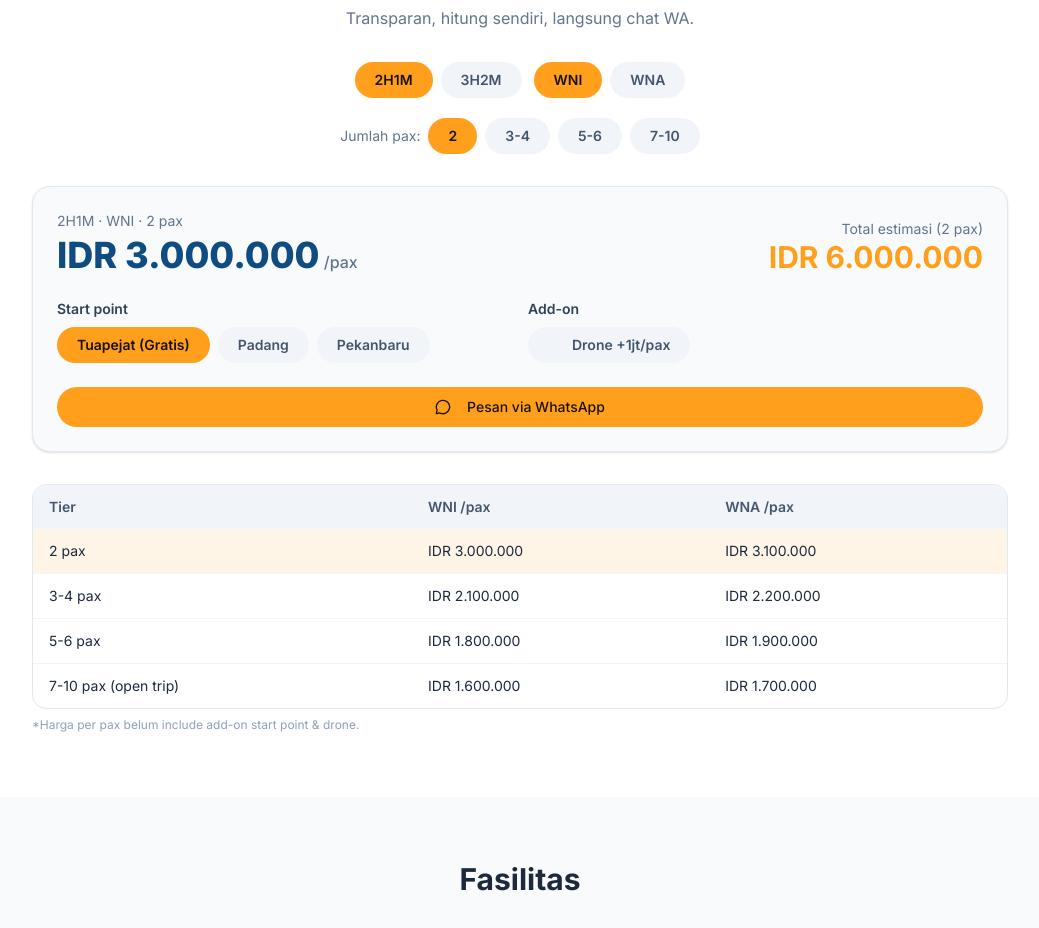
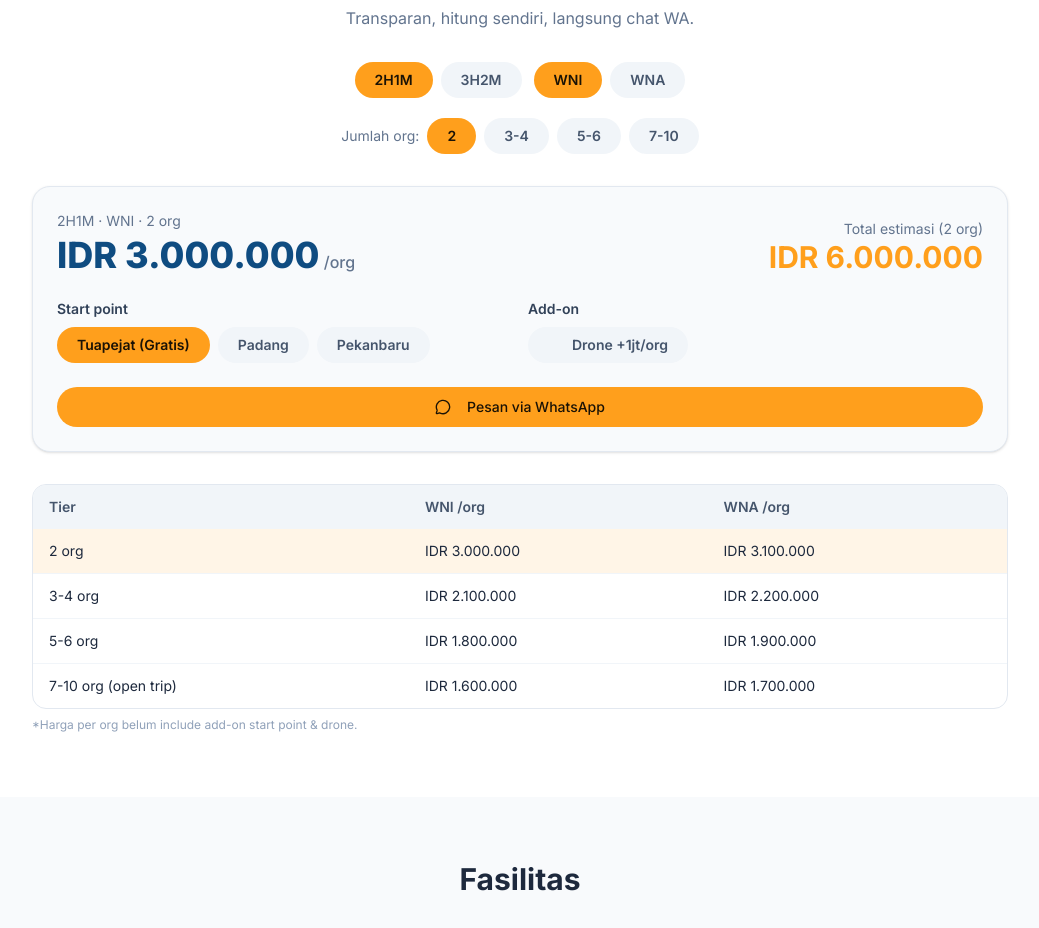
Before and after one commit to zikriaulia28/mentawai-japangisme, a Next.js app: page / in a window 1280 px wide. Shown: the part 1250-2178 px from the top of the page, without its empty margins (120-1159 px from the left). Built offline with nearby package versions, Linux system fonts and the light colour scheme; no server answers.

Commit message:
refactor: update pricing logic to use org instead of pax for calculations

```diff
--- a/src/components/sections/PricingSection.tsx
+++ b/src/components/sections/PricingSection.tsx
@@ -5,30 +5,57 @@ import { Check, MessageCircle } from "lucide-react";
 import { Reveal } from "@/components/Reveal";
 import { buttonVariants } from "@/components/ui/button";
 import { cn } from "@/lib/utils";
-import { calcPricing, buildWaUrl, formatIDR, type Category, type PackageKey, type StartPoint } from "@/lib/pricing";
+import {
+  calcPricing,
+  buildWaUrl,
+  formatIDR,
+  type Category,
+  type PackageKey,
+  type StartPoint,
+} from "@/lib/pricing";
 
-const PAX_OPTIONS = [2, 3, 5, 7] as const;
-const PAX_LABEL: Record<number, string> = { 2: "2", 3: "3-4", 5: "5-6", 7: "7-10" };
-const TIER_LABEL: Record<number, string> = { 2: "2 pax", 3: "3-4 pax", 5: "5-6 pax", 7: "7-10 pax (open trip)" };
+const org_OPTIONS = [2, 3, 5, 7] as const;
+const org_LABEL: Record<number, string> = {
+  2: "2",
+  3: "3-4",
+  5: "5-6",
+  7: "7-10",
+};
+const TIER_LABEL: Record<number, string> = {
+  2: "2 org",
+  3: "3-4 org",
+  5: "5-6 org",
+  7: "7-10 org (open trip)",
+};
 
-const TIERS: { pkg: PackageKey; pax: 2 | 3 | 5 | 7 }[] = [
-  { pkg: "2H1M", pax: 2 },
-  { pkg: "2H1M", pax: 3 },
-  { pkg: "2H1M", pax: 5 },
-  { pkg: "2H1M", pax: 7 },
-  { pkg: "3H2M", pax: 2 },
-  { pkg: "3H2M", pax: 3 },
-  { pkg: "3H2M", pax: 5 },
-  { pkg: "3H2M", pax: 7 },
+const TIERS: { pkg: PackageKey; org: 2 | 3 | 5 | 7 }[] = [
+  { pkg: "2H1M", org: 2 },
+  { pkg: "2H1M", org: 3 },
+  { pkg: "2H1M", org: 5 },
+  { pkg: "2H1M", org: 7 },
+  { pkg: "3H2M", org: 2 },
+  { pkg: "3H2M", org: 3 },
+  { pkg: "3H2M", org: 5 },
+  { pkg: "3H2M", org: 7 },
 ];
 
-function Pill({ active, onClick, children }: { active: boolean; onClick: () => void; children: React.ReactNode }) {
+function Pill({
+  active,
+  onClick,
+  children,
+}: {
+  active: boolean;
+  onClick: () => void;
+  children: React.ReactNode;
+}) {
   return (
     <button
       onClick={onClick}
       className={cn(
         "rounded-full px-5 py-2 text-sm font-semibold transition-colors",
-        active ? "bg-gold text-gold-foreground" : "bg-slate-100 text-slate-600 hover:bg-slate-200"
+        active
+          ? "bg-gold text-gold-foreground"
+          : "bg-slate-100 text-slate-600 hover:bg-slate-200",
       )}
     >
       {children}
@@ -39,40 +66,61 @@ function Pill({ active, onClick, children }: { active: boolean; onClick: () => v
 export function PricingSection() {
   const [pkg, setPkg] = useState<PackageKey>("2H1M");
   const [category, setCategory] = useState<Category>("WNI");
-  const [pax, setPax] = useState<number>(2);
+  const [org, setOrg] = useState<number>(2);
   const [start, setStart] = useState<StartPoint>("Tuapejat");
   const [drone, setDrone] = useState(false);
 
   const result = useMemo(
-    () => calcPricing({ pkg, category, pax, start, drone }),
-    [pkg, category, pax, start, drone]
+    () => calcPricing({ pkg, category, org, start, drone }),
+    [pkg, category, org, start, drone],
   );
-  const waUrl = useMemo(() => buildWaUrl({ pkg, category, pax, start, drone }), [pkg, category, pax, start, drone]);
+  const waUrl = useMemo(
+    () => buildWaUrl({ pkg, category, org, start, drone }),
+    [pkg, category, org, start, drone],
+  );
 
   return (
     <section id="pricing" className="bg-white py-16">
       <div className="mx-auto max-w-5xl px-4 sm:px-6">
         <Reveal>
-          <h2 className="text-center font-heading text-3xl font-bold text-slate-800">Paket & Harga</h2>
-          <p className="mt-2 text-center text-slate-500">Transparan, hitung sendiri, langsung chat WA.</p>
+          <h2 className="text-center font-heading text-3xl font-bold text-slate-800">
+            Paket & Harga
+          </h2>
+          <p className="mt-2 text-center text-slate-500">
+            Transparan, hitung sendiri, langsung chat WA.
+          </p>
         </Reveal>
 
         <Reveal className="mt-8 flex flex-wrap items-center justify-center gap-3">
           <div className="flex gap-2">
-            <Pill active={pkg === "2H1M"} onClick={() => setPkg("2H1M")}>2H1M</Pill>
-            <Pill active={pkg === "3H2M"} onClick={() => setPkg("3H2M")}>3H2M</Pill>
+            <Pill active={pkg === "2H1M"} onClick={() => setPkg("2H1M")}>
+              2H1M
+            </Pill>
+            <Pill active={pkg === "3H2M"} onClick={() => setPkg("3H2M")}>
+              3H2M
+            </Pill>
           </div>
           <div className="flex gap-2">
-            <Pill active={category === "WNI"} onClick={() => setCategory("WNI")}>WNI</Pill>
-            <Pill active={category === "WNA"} onClick={() => setCategory("WNA")}>WNA</Pill>
+            <Pill
+              active={category === "WNI"}
+              onClick={() => setCategory("WNI")}
+            >
+              WNI
+            </Pill>
+            <Pill
+              active={category === "WNA"}
+              onClick={() => setCategory("WNA")}
+            >
+              WNA
+            </Pill>
           </div>
         </Reveal>
 
         <Reveal className="mt-5 flex flex-wrap items-center justify-center gap-2">
-          <span className="text-sm text-slate-500">Jumlah pax:</span>
-          {PAX_OPTIONS.map((p) => (
-            <Pill key={p} active={pax === p} onClick={() => setPax(p)}>
-              {PAX_LABEL[p]}
+          <span className="text-sm text-slate-500">Jumlah org:</span>
+          {org_OPTIONS.map((p) => (
+            <Pill key={p} active={org === p} onClick={() => setOrg(p)}>
+              {org_LABEL[p]}
             </Pill>
           ))}
         </Reveal>
@@ -82,41 +130,65 @@ export function PricingSection() {
             <div className="flex flex-wrap items-end justify-between gap-4">
               <div>
                 <p className="text-sm text-slate-500">
-                  {pkg} · {category} · {TIER_LABEL[pax]}
+                  {pkg} · {category} · {TIER_LABEL[org]}
                 </p>
                 <p className="mt-1 font-heading text-4xl font-extrabold text-ocean">
-                  {formatIDR(result.perPax)}
-                  <span className="text-base font-medium text-slate-500"> /pax</span>
+                  {formatIDR(result.perorg)}
+                  <span className="text-base font-medium text-slate-500">
+                    {" "}
+                    /org
+                  </span>
                 </p>
               </div>
               <div className="text-right">
-                <p className="text-sm text-slate-500">Total estimasi ({pax} pax)</p>
-                <p className="font-heading text-3xl font-bold text-gold">{formatIDR(result.total)}</p>
+                <p className="text-sm text-slate-500">
+                  Total estimasi ({org} org)
+                </p>
+                <p className="font-heading text-3xl font-bold text-gold">
+                  {formatIDR(result.total)}
+                </p>
               </div>
             </div>
 
             <div className="mt-6 grid gap-4 sm:grid-cols-2">
               <div>
-                <p className="mb-2 text-sm font-semibold text-slate-700">Start point</p>
+                <p className="mb-2 text-sm font-semibold text-slate-700">
+                  Start point
+                </p>
                 <div className="flex flex-wrap gap-2">
-                  {(["Tuapejat", "Padang", "Pekanbaru"] as StartPoint[]).map((s) => (
-                    <Pill key={s} active={start === s} onClick={() => setStart(s)}>
-                      {s === "Tuapejat" ? "Tuapejat (Gratis)" : s}
-                    </Pill>
-                  ))}
+                  {(["Tuapejat", "Padang", "Pekanbaru"] as StartPoint[]).map(
+                    (s) => (
+                      <Pill
+                        key={s}
+                        active={start === s}
+                        onClick={() => setStart(s)}
+                      >
+                        {s === "Tuapejat" ? "Tuapejat (Gratis)" : s}
+                      </Pill>
+                    ),
+                  )}
                 </div>
               </div>
               <div>
-                <p className="mb-2 text-sm font-semibold text-slate-700">Add-on</p>
+                <p className="mb-2 text-sm font-semibold text-slate-700">
+                  Add-on
+                </p>
                 <button
                   onClick={() => setDrone(!drone)}
                   className={cn(
                     "flex items-center gap-2 rounded-full px-5 py-2 text-sm font-semibold transition-colors",
-                    drone ? "bg-gold text-gold-foreground" : "bg-slate-100 text-slate-600 hover:bg-slate-200"
+                    drone
+                      ? "bg-gold text-gold-foreground"
+                      : "bg-slate-100 text-slate-600 hover:bg-slate-200",
                   )}
                 >
-                  <Check className={cn("h-4 w-4", drone ? "opacity-100" : "opacity-0")} />
-                  Drone {category === "WNI" ? "+1jt" : "+1.5jt"}/pax
+                  <Check
+                    className={cn(
+                      "h-4 w-4",
+                      drone ? "opacity-100" : "opacity-0",
+                    )}
+                  />
+                  Drone {category === "WNI" ? "+1jt" : "+1.5jt"}/org
                 </button>
               </div>
             </div>
@@ -125,7 +197,10 @@ export function PricingSection() {
               href={waUrl}
               target="_blank"
               rel="noopener noreferrer"
-              className={cn(buttonVariants({ size: "lg" }), "mt-6 w-full rounded-full")}
+              className={cn(
+                buttonVariants({ size: "lg" }),
+                "mt-6 w-full rounded-full",
+              )}
             >
               <MessageCircle className="mr-2" /> Pesan via WhatsApp
             </a>
@@ -138,22 +213,47 @@ export function PricingSection() {
               <thead className="bg-slate-100 text-slate-600">
                 <tr>
                   <th className="px-4 py-3 font-semibold">Tier</th>
-                  <th className="px-4 py-3 font-semibold">WNI /pax</th>
-                  <th className="px-4 py-3 font-semibold">WNA /pax</th>
+                  <th className="px-4 py-3 font-semibold">WNI /org</th>
+                  <th className="px-4 py-3 font-semibold">WNA /org</th>
                 </tr>
               </thead>
               <tbody className="divide-y divide-slate-100">
                 {TIERS.filter((t) => t.pkg === pkg).map((t) => (
-                  <tr key={t.pax} className={cn(t.pax === result.tier && "bg-gold/10")}>
-                    <td className="px-4 py-3">{TIER_LABEL[t.pax]}</td>
-                    <td className="px-4 py-3">{formatIDR(calcPricing({ pkg, category: "WNI", pax: t.pax, start: "Tuapejat", drone: false }).perPax)}</td>
-                    <td className="px-4 py-3">{formatIDR(calcPricing({ pkg, category: "WNA", pax: t.pax, start: "Tuapejat", drone: false }).perPax)}</td>
+                  <tr
+                    key={t.org}
+                    className={cn(t.org === result.tier && "bg-gold/10")}
+                  >
+                    <td className="px-4 py-3">{TIER_LABEL[t.org]}</td>
+                    <td className="px-4 py-3">
+                      {formatIDR(
+                        calcPricing({
+                          pkg,
+                          category: "WNI",
+                          org: t.org,
+                          start: "Tuapejat",
+                          drone: false,
+                        }).perorg,
+                      )}
+                    </td>
+                    <td className="px-4 py-3">
+                      {formatIDR(
+                        calcPricing({
+                          pkg,
+                          category: "WNA",
+                          org: t.org,
+                          start: "Tuapejat",
+                          drone: false,
+                        }).perorg,
+                      )}
+                    </td>
                   </tr>
                 ))}
               </tbody>
             </table>
           </div>
-          <p className="mt-2 text-xs text-slate-400">*Harga per pax belum include add-on start point & drone.</p>
+          <p className="mt-2 text-xs text-slate-400">
+            *Harga per org belum include add-on start point & drone.
+          </p>
         </Reveal>
       </div>
     </section>
--- a/src/lib/pricing.ts
+++ b/src/lib/pricing.ts
@@ -4,9 +4,9 @@
 export type PackageKey = "2H1M" | "3H2M";
 export type Category = "WNI" | "WNA";
 export type StartPoint = "Tuapejat" | "Padang" | "Pekanbaru";
-export type PaxTier = 2 | 3 | 5 | 7; // representative pax per tier group
+export type orgTier = 2 | 3 | 5 | 7; // representative org per tier group
 
-const PRICING: Record<PackageKey, Record<Category, Record<PaxTier, number>>> = {
+const PRICING: Record<PackageKey, Record<Category, Record<orgTier, number>>> = {
   "2H1M": {
     WNI: { 2: 3_000_000, 3: 2_100_000, 5: 1_800_000, 7: 1_600_000 },
     WNA: { 2: 3_100_000, 3: 2_200_000, 5: 1_900_000, 7: 1_700_000 },
@@ -17,45 +17,54 @@ const PRICING: Record<PackageKey, Record<Category, Record<PaxTier, number>>> = {
   },
 };
 
-// Start-point add-on, per pax. Tuapejat is free.
+// Start-point add-on, per org. Tuapejat is free.
 const START_ADDON: Record<StartPoint, Record<Category, number>> = {
   Tuapejat: { WNI: 0, WNA: 0 },
   Padang: { WNI: 560_000, WNA: 750_000 },
   Pekanbaru: { WNI: 1_000_000, WNA: 1_350_000 },
 };
 
-const DRONE_ADDON: Record<Category, number> = { WNI: 1_000_000, WNA: 1_500_000 };
+const DRONE_ADDON: Record<Category, number> = {
+  WNI: 1_000_000,
+  WNA: 1_500_000,
+};
 
-export function getTier(pax: number): PaxTier {
-  if (pax <= 2) return 2;
-  if (pax <= 4) return 3;
-  if (pax <= 6) return 5;
+export function getTier(org: number): orgTier {
+  if (org <= 2) return 2;
+  if (org <= 4) return 3;
+  if (org <= 6) return 5;
   return 7;
 }
 
 export interface PricingInput {
   pkg: PackageKey;
   category: Category;
-  pax: number;
+  org: number;
   start: StartPoint;
   drone: boolean;
 }
 
 export interface PricingResult {
-  tier: PaxTier;
-  perPax: number;
-  startPerPax: number;
-  dronePerPax: number;
+  tier: orgTier;
+  perorg: number;
+  startPerorg: number;
+  dronePerorg: number;
   total: number;
 }
 
-export function calcPricing({ pkg, category, pax, start, drone }: PricingInput): PricingResult {
-  const tier = getTier(pax);
-  const perPax = PRICING[pkg][category][tier];
-  const startPerPax = START_ADDON[start][category];
-  const dronePerPax = drone ? DRONE_ADDON[category] : 0;
-  const total = (perPax + startPerPax + dronePerPax) * pax;
-  return { tier, perPax, startPerPax, dronePerPax, total };
+export function calcPricing({
+  pkg,
+  category,
+  org,
+  start,
+  drone,
+}: PricingInput): PricingResult {
+  const tier = getTier(org);
+  const perorg = PRICING[pkg][category][tier];
+  const startPerorg = START_ADDON[start][category];
+  const dronePerorg = drone ? DRONE_ADDON[category] : 0;
+  const total = (perorg + startPerorg + dronePerorg) * org;
+  return { tier, perorg, startPerorg, dronePerorg, total };
 }
 
 export function formatIDR(n: number): string {
@@ -63,14 +72,17 @@ export function formatIDR(n: number): string {
 }
 
 const PHONE = "6282360245556";
-const PKG_LABEL: Record<PackageKey, string> = { "2H1M": "2 Hari 1 Malam", "3H2M": "3 Hari 2 Malam" };
+const PKG_LABEL: Record<PackageKey, string> = {
+  "2H1M": "2 Hari 1 Malam",
+  "3H2M": "3 Hari 2 Malam",
+};
 
 export function buildWaUrl(input: PricingInput): string {
   const r = calcPricing(input);
   const lines = [
     "Halo Bung Japang, saya tertarik trip Mentawai!",
     `Paket: ${PKG_LABEL[input.pkg]} (${input.category})`,
-    `Jumlah peserta: ${input.pax} pax`,
+    `Jumlah peserta: ${input.org} org`,
     `Start point: ${input.start}`,
     `Drone: ${input.drone ? "Ya (by request, min H-2)" : "Tidak"}`,
     `Total estimasi: ${formatIDR(r.total)}`,
```
